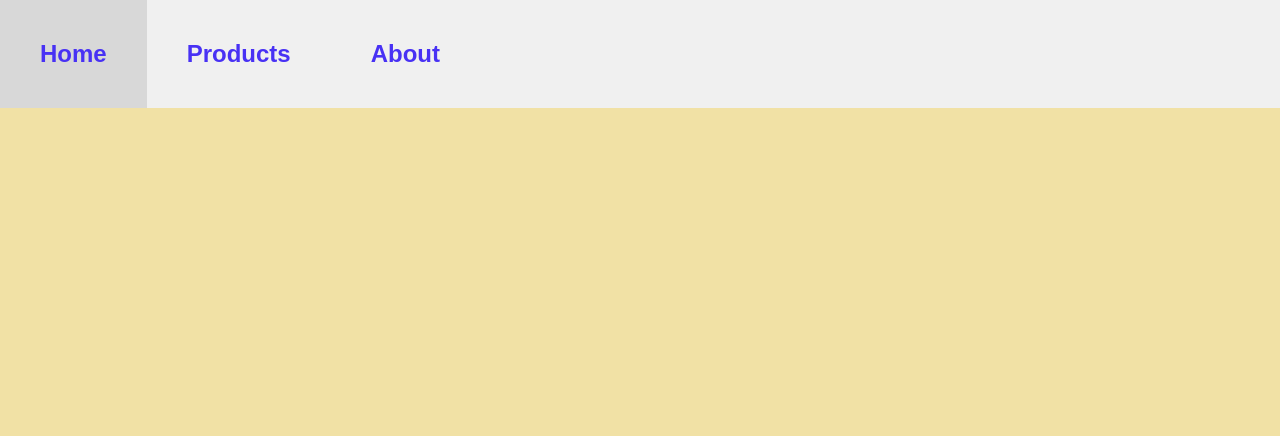
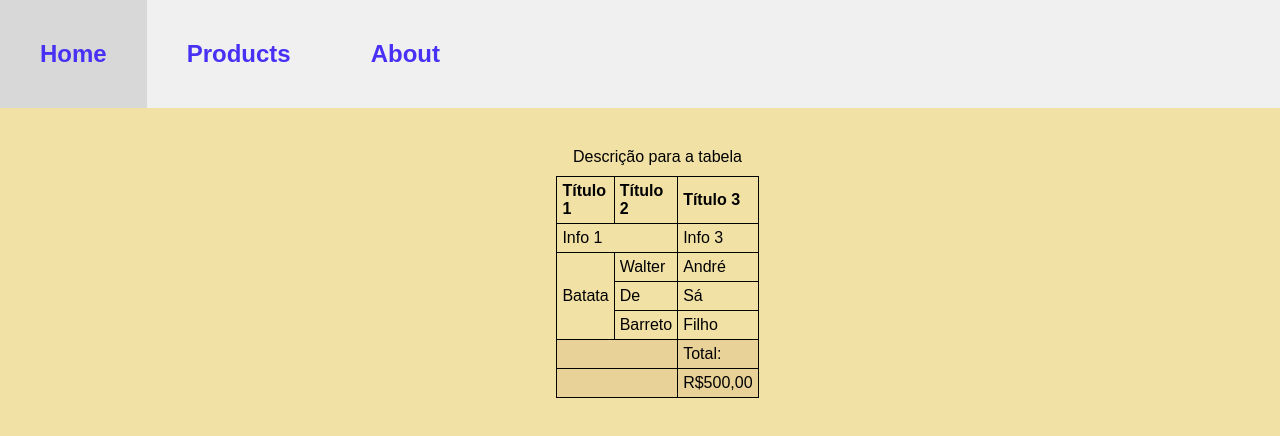
Before and after one commit to LeonardoMSA/learningHTMLCSS, a plain HTML site: page index.html in a window 1280 px wide. Drawn offline with Linux system fonts and the light colour scheme.

Commit message:
Update index.html

```diff
--- a/index.html
+++ b/index.html
@@ -11,6 +11,7 @@
         body{
             background-color: rgb(241, 225, 165);
             margin: 0;
+            font-family: sans-serif;
         }
 
         .container1{
@@ -53,6 +54,36 @@
             background: rgba(0, 0, 0, 0.1);
         }
 
+        table td, table th{
+            border: 1px solid rgb(0, 0, 0);
+            padding: 5px;
+            text-align: left;
+        }
+
+        table{
+            border-collapse: collapse;
+            width: 50%;
+        }
+
+        table caption{
+            margin-bottom: 10px;
+        }
+
+        table tfoot{
+            background-color: rgba(197, 150, 102, 0.2);
+        }
+
+        .tbl-responsive{
+            max-width: 100%;
+            overflow-x: auto;
+        }
+
+        .container2{
+            margin-top: 40px;
+            margin-left: 50px;
+            display: flex;
+            justify-content: center;
+        }
 
     </style>
 </head>
@@ -77,5 +108,49 @@
         </div>
     </nav>
 
+    <div class="container2">
+        <div class="tbl-responsive">
+            <table>
+                <caption>Descrição para a tabela</caption>
+                <thead>
+                    <tr>
+                        <th>Título 1</th>
+                        <th>Título 2</th>
+                        <th>Título 3</th>
+                    </tr>
+                </thead>
+                <tbody>
+                    <tr>
+                        <td colspan="2">Info 1</td>
+                        <td>Info 3</td>
+                    </tr>
+                    <tr>
+                        <td rowspan="3">Batata</td>
+                        <td>Walter</td>
+                        <td>André</td>
+                    </tr>
+                    <tr>
+                        <td>De</td>
+                        <td>Sá</td>
+                    </tr>
+                    <tr>
+                        <td>Barreto</td>
+                        <td>Filho</td>
+                    </tr>
+                </tbody>
+                <tfoot>
+                    <tr>
+                        <td colspan="2"></td>
+                        <td>Total:</td>
+                    </tr>
+                    <tr>
+                        <td colspan="2"></td>
+                        <td>R$500,00</td>
+                    </tr>
+                </tfoot>
+            </table>
+        </div>
+    </div>
+
 </body>
 </html>
```
